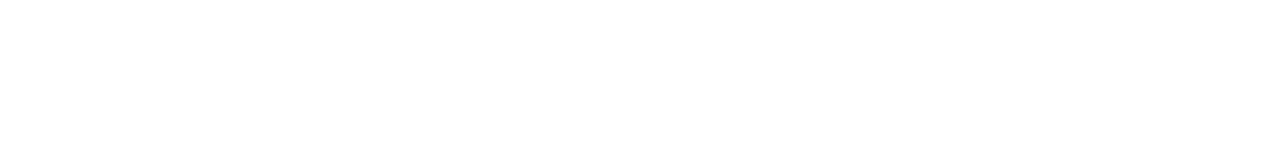
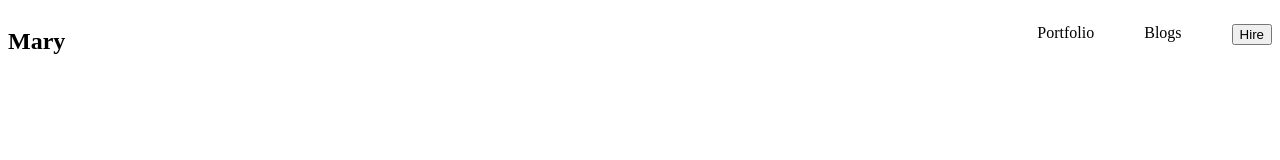
Before and after one commit to mirnaiem/developer-portfolio.com, a plain HTML site: page index.html in a window 1280 px wide. Drawn offline with Linux system fonts and the light colour scheme.

Commit message:
create menu

```diff
--- a/index.html
+++ b/index.html
@@ -9,6 +9,14 @@
 <body>
  <nav>
 
+   <h1>Mary</h1>
+   <ul class="menu">
+    <li>Portfolio</li>
+    <li>Blogs</li>
+    <li><button>Hire</button></li>
+
+   </ul>
+
  </nav>
  <main>
 
--- a/style.css
+++ b/style.css
@@ -0,0 +1,13 @@
+nav{
+ display: flex;
+ justify-content: space-between;
+}
+
+.menu{
+ display: flex;
+ list-style: none;
+}
+.menu>li{
+ margin-left: 50px;
+
+}
```
